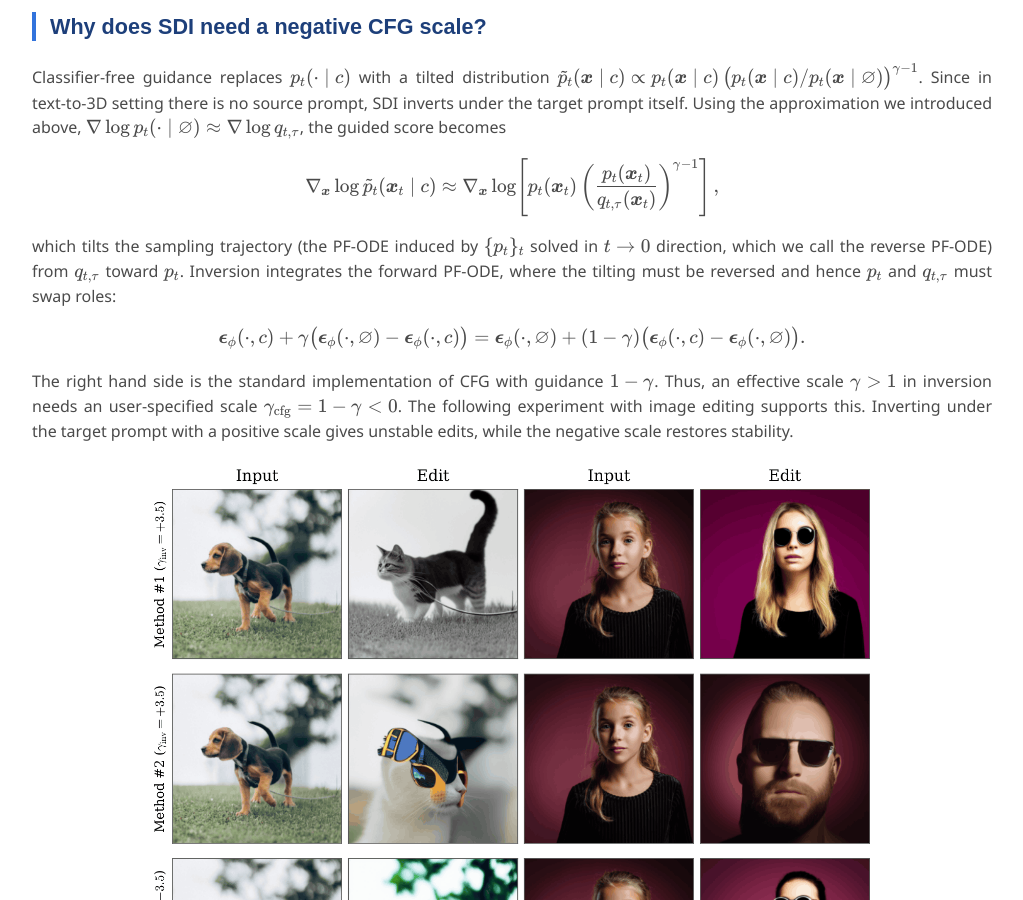
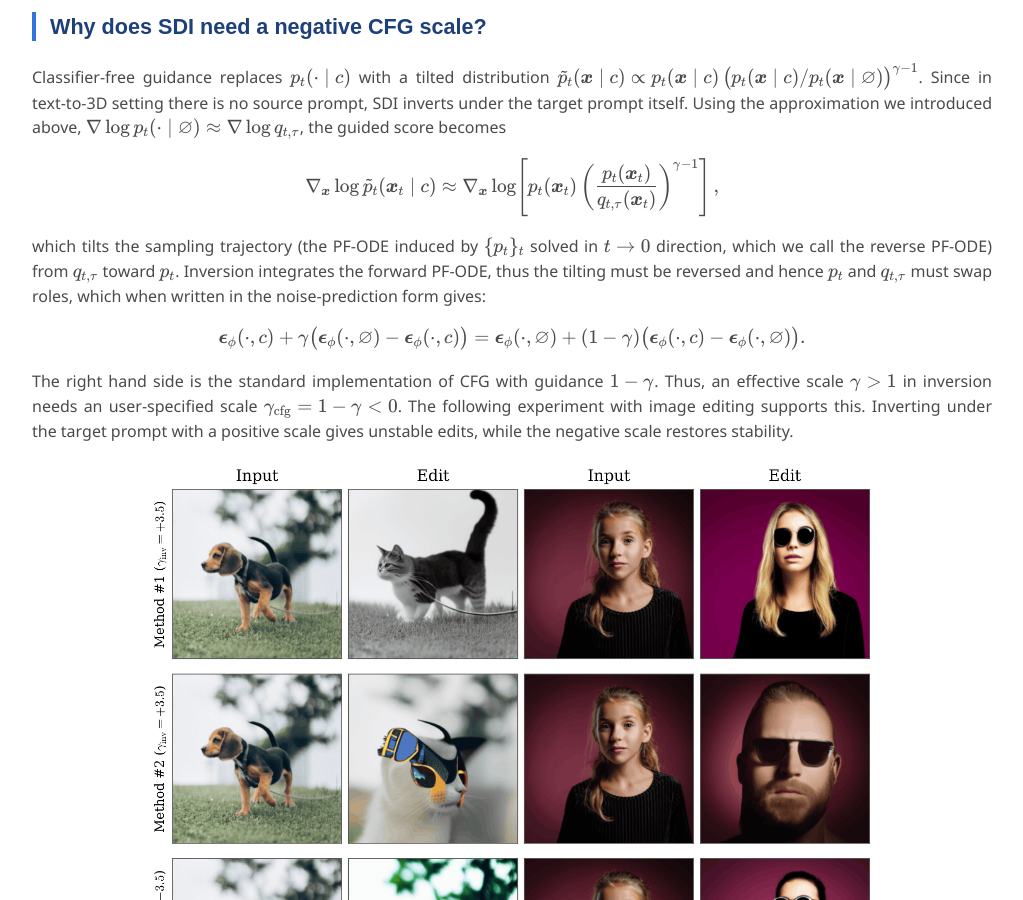
Before and after one commit to rrohithiam/rrohithiam.github.io, a Jekyll site: the page projects/pfd/index.html, which Jekyll copies as it is, in a window 1280 px wide and 900 px high, scrolled down 3018 px. Shown: the whole window, without its empty margins (128-1151 px from the left). Built offline with Jekyll 4.4.1, drawn with Linux system fonts in a browser that asks for light colours; nearby versions of some CDN libraries; some web fonts are replaced; library files that are not in the unit come from our copies; a style sheet for code colours, icons or effects is not loaded; some of the changed text lies outside the part shown.

Commit message:
Few modifications

```diff
--- a/projects/pfd/index.html
+++ b/projects/pfd/index.html
@@ -362,7 +362,7 @@
       <p class="part-title">Part II: Where existing methods end up</p>
 
       <div class="qa">
-        <p class="question">In SDS \(q_{0,\tau}\) collapses onto the modes of \( p_0 \)</p>
+        <p class="question">In SDS, \(q_{0,\tau}\) collapses onto the modes of \( p_0 \)</p>
         <p>
           SDS minimizes the denoising loss over \( \bm{\theta} \) but omits the Jacobian of the noise predictor. The gradient estimator is given by:
         </p>
@@ -441,7 +441,7 @@
         \[ \nabla_{\bm{x}}\log\tilde p_t(\bm{x}_t\mid c) \approx \nabla_{\bm{x}}\log\!\left[p_t(\bm{x}_t)\left(\frac{p_t(\bm{x}_t)}{q_{t,\tau}(\bm{x}_t)}\right)^{\gamma-1}\right], \]
         <p>
           which tilts the sampling trajectory (the PF-ODE induced by \(\{p_t\}_t\) solved in \(t\rightarrow0\) direction, which we call the reverse PF-ODE) from \( q_{t,\tau} \) toward \( p_t \). Inversion integrates the
-          forward PF-ODE, where the tilting must be reversed and hence \( p_t \) and \( q_{t,\tau} \) must swap roles:
+          forward PF-ODE, thus the tilting must be reversed and hence \( p_t \) and \( q_{t,\tau} \) must swap roles, which when written in the noise-prediction form gives:
         </p>
         \[ \bm{\epsilon}_\phi(\cdot,c) + \gamma\big(\bm{\epsilon}_\phi(\cdot,\varnothing) - \bm{\epsilon}_\phi(\cdot,c)\big) = \bm{\epsilon}_\phi(\cdot,\varnothing) + (1-\gamma)\big(\bm{\epsilon}_\phi(\cdot,c) - \bm{\epsilon}_\phi(\cdot,\varnothing)\big). \]
         <p>
@@ -507,10 +507,10 @@
           <summary>Proof sketch</summary>
           <div>
             Differentiate \( \bm{\Delta}(\bm{x}_0,s) = \bm{x}_0 - \bm{\Phi}^{p}_{s\to0}(\bm{x}_s) \)
-            in \( s \). The dependence through \( \bm{x}_s \) contributes the forward velocity; the dependence of the
+            in \( s \). The dependence through \( \bm{x}_s \) contributes the Jacobian times the forward velocity term; the dependence of the
             flow map on its start time contributes, by the standard identity
-            \( \partial_s\bm{\Phi}_{s\to s'}(\bm{x}) = -\tfrac{\partial\bm{\Phi}_{s\to s'}}{\partial\bm{x}}\,\bm{F}(\bm{x},s) \),
-            minus the reverse velocity. The drifts cancel, leaving
+            \( \partial_s\bm{\Phi}_{s\to s'}(\bm{x}) = -\tfrac{\partial\bm{\Phi}_{s\to s'}}{\partial\bm{x}}\,\bm{F}(\bm{x},s) \), contributes minus the Joacbian times the reverse velocity term.
+             The drifts cancel, leaving
             \( \tfrac12 g_s^2\,\tfrac{\partial\bm{\Phi}^p_{s\to0}}{\partial\bm{x}}(\nabla\log q_{s,\tau} - \nabla\log p_s) \).
             Integrate from \( 0 \) to \( t \), then swap the order of integration over \( t\sim\mathcal{U}[0,1] \) to get the
             weight \( 1-s \).
```
Also changed, not shown: other parts of projects/pfd/index.html (+1 -1 lines).
